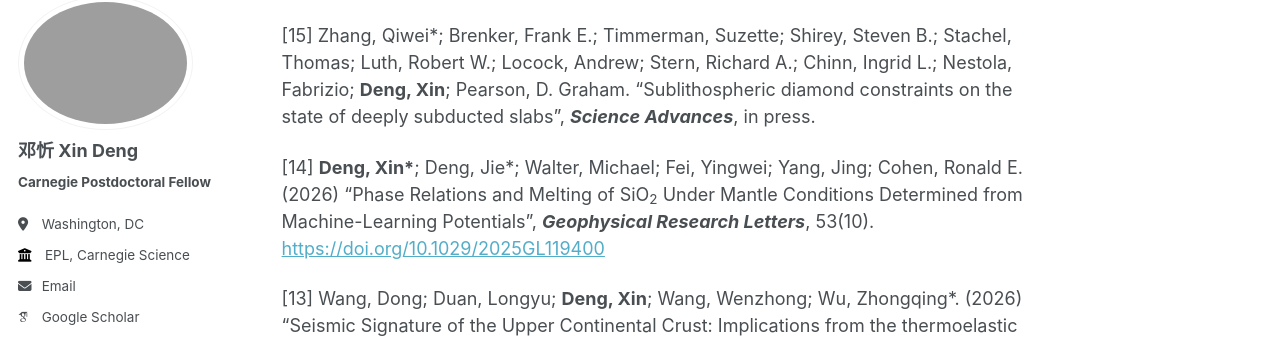
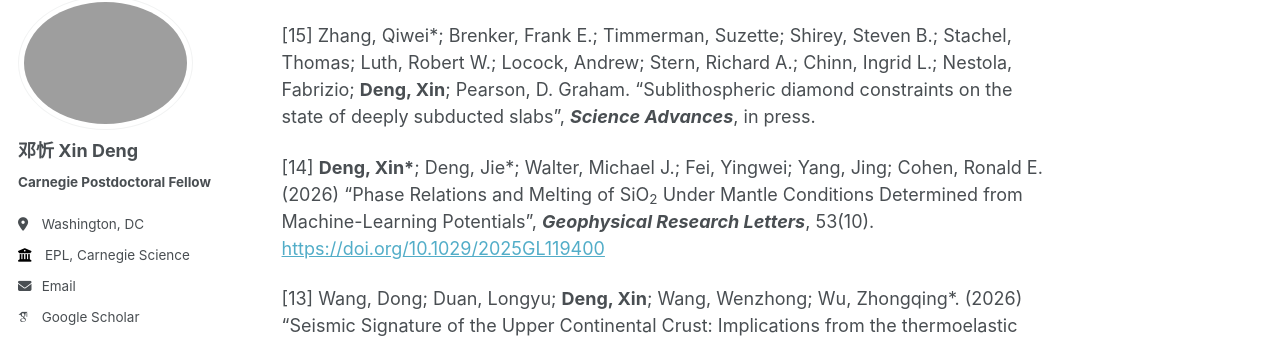
Before and after one commit to x1nd3ng/x1nd3ng.github.io, a Jekyll site: the page built from _pages/Publications.md, in a window 1280 px wide and 900 px high, scrolled down 971 px. Shown: the part 103-442 px from the top of the window. Built offline with Jekyll 4.4.1, drawn with Linux system fonts in a browser that asks for light colours; some web fonts are replaced; a script that is not in the unit is left out.

```diff
--- a/_pages/Publications.md
+++ b/_pages/Publications.md
@@ -42,7 +42,7 @@ toc_sticky: true
 
 [15] Zhang, Qiwei*; Brenker, Frank E.; Timmerman, Suzette; Shirey, Steven B.; Stachel, Thomas; Luth, Robert W.; Locock, Andrew; Stern, Richard A.; Chinn, Ingrid L.; Nestola, Fabrizio; **Deng, Xin**; Pearson, D. Graham. “Sublithospheric diamond constraints on the state of deeply subducted slabs”, **_Science Advances_**, in press.
 
-[14] **Deng, Xin\***; Deng, Jie*; Walter, Michael; Fei, Yingwei; Yang, Jing; Cohen, Ronald E. (2026) “Phase Relations and Melting of SiO<sub>2</sub> Under Mantle Conditions Determined from Machine-Learning Potentials”, **_Geophysical Research Letters_**, 53(10). [https://doi.org/10.1029/2025GL119400](https://doi.org/10.1029/2025GL119400)
+[14] **Deng, Xin\***; Deng, Jie*; Walter, Michael J.; Fei, Yingwei; Yang, Jing; Cohen, Ronald E. (2026) “Phase Relations and Melting of SiO<sub>2</sub> Under Mantle Conditions Determined from Machine-Learning Potentials”, **_Geophysical Research Letters_**, 53(10). [https://doi.org/10.1029/2025GL119400](https://doi.org/10.1029/2025GL119400)
 
 [13] Wang, Dong; Duan, Longyu; **Deng, Xin**; Wang, Wenzhong; Wu, Zhongqing*. (2026) “Seismic Signature of the Upper Continental Crust: Implications from the thermoelastic properties of Liebermannite and K-hollandite II”, **_American Mineralogist_**, 111 (2): 266-276. [https://doi.org/10.2138/am-2024-9562](https://doi.org/10.2138/am-2024-9562)
 
```
